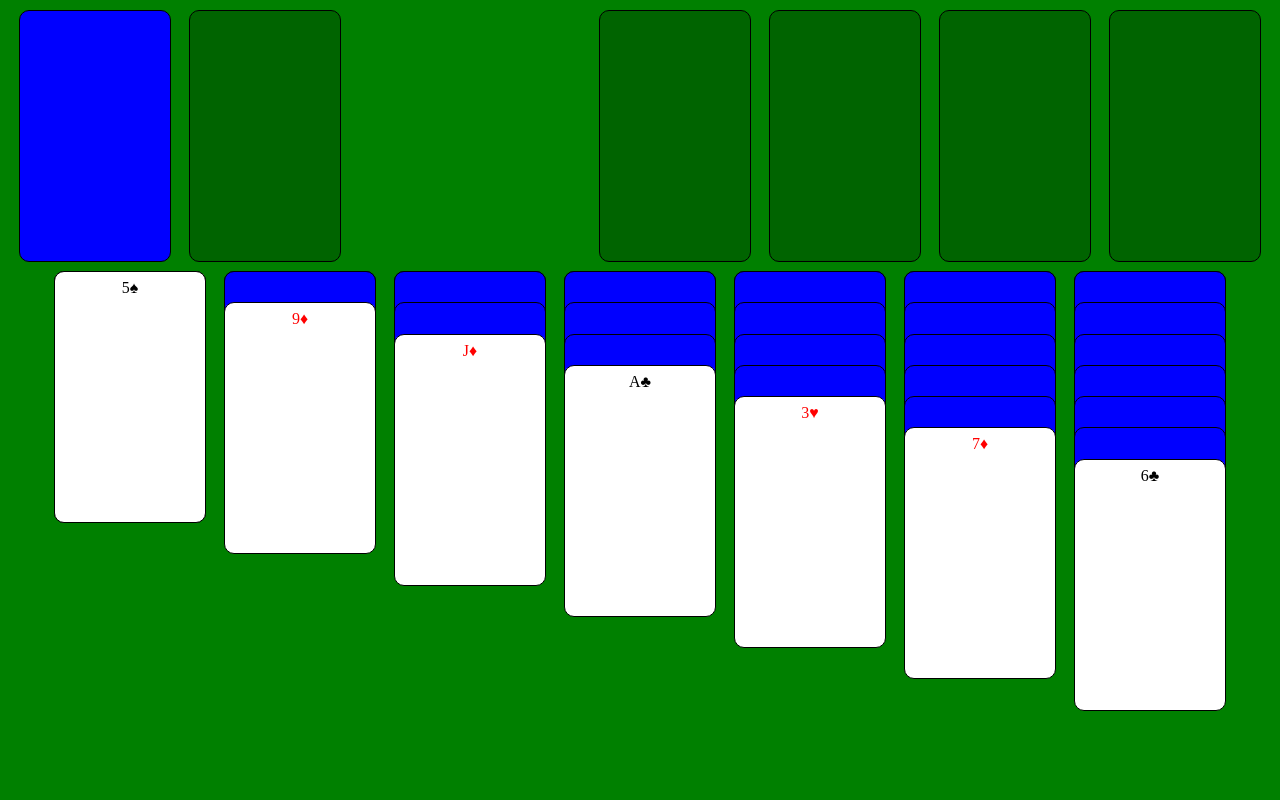
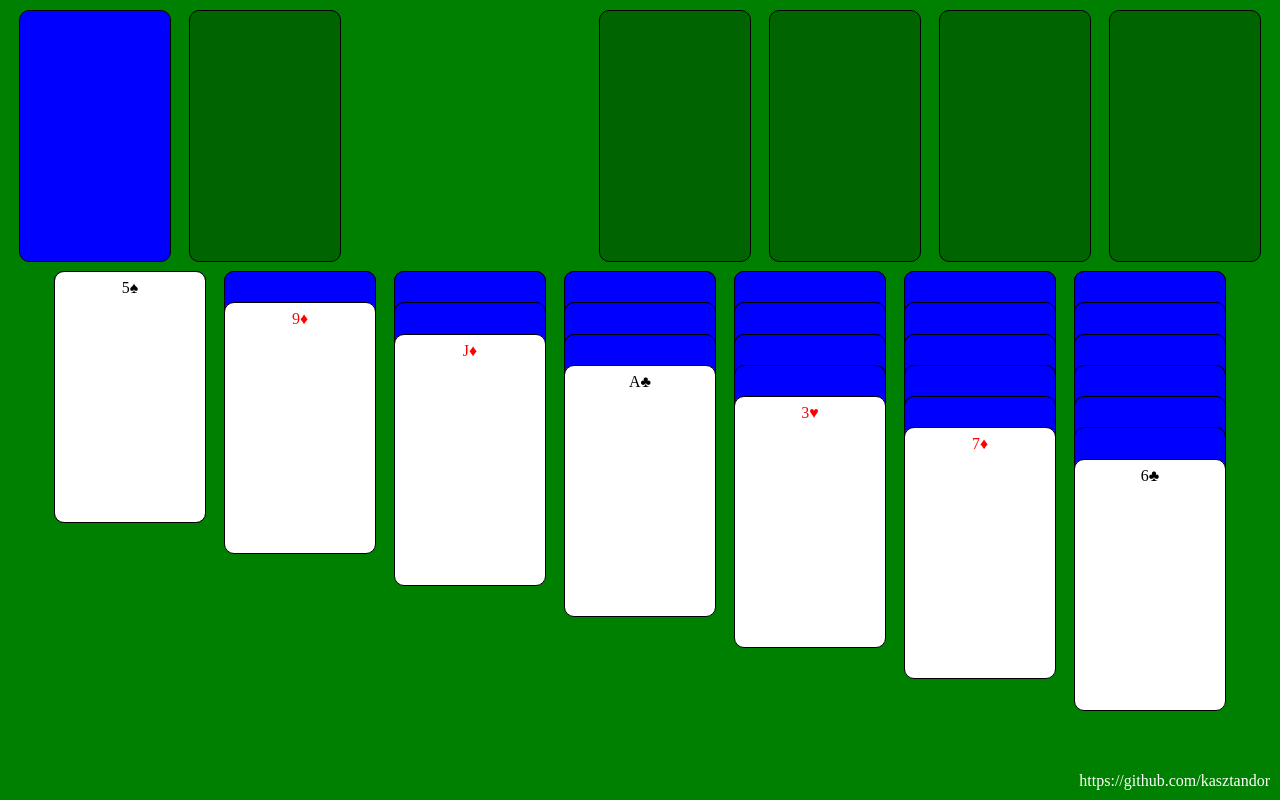
Before and after one commit to Kasztandor/pasjans, a plain HTML site: page index.html in a window 1280 px wide. Drawn offline with Linux system fonts and the light colour scheme.

Commit message:
added link to my github

```diff
--- a/index.html
+++ b/index.html
@@ -35,5 +35,8 @@
 			<div class="cb"></div>
 		</div>
 	</section>
+	<section>
+		<a href="https://github.com/kasztandor">https://github.com/kasztandor</a>
+	</section>
 </body>
 </html>
--- a/style.css
+++ b/style.css
@@ -112,3 +112,19 @@ div{
 	font-size: 50vh;
 	color: red;
 }
+
+section:last-child{
+	position: absolute;
+	top: 100vh;
+	left: 100vw;
+	width: 100vw;
+	text-align: right;
+	transform: translate(calc(-100% - 10px), calc(-100% - 10px));
+}
+section:last-child a{
+	text-decoration: none;
+	color: white;
+}
+section:last-child a:hover{
+	text-decoration: underline;
+}
```
